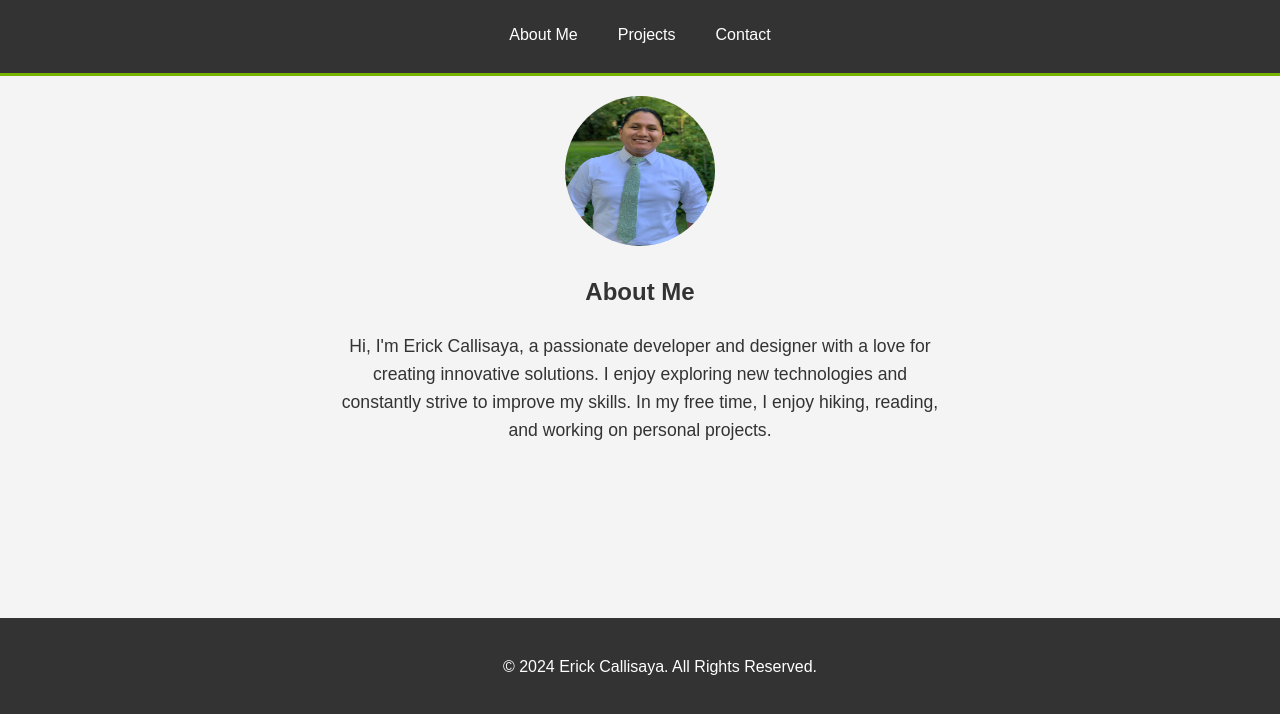
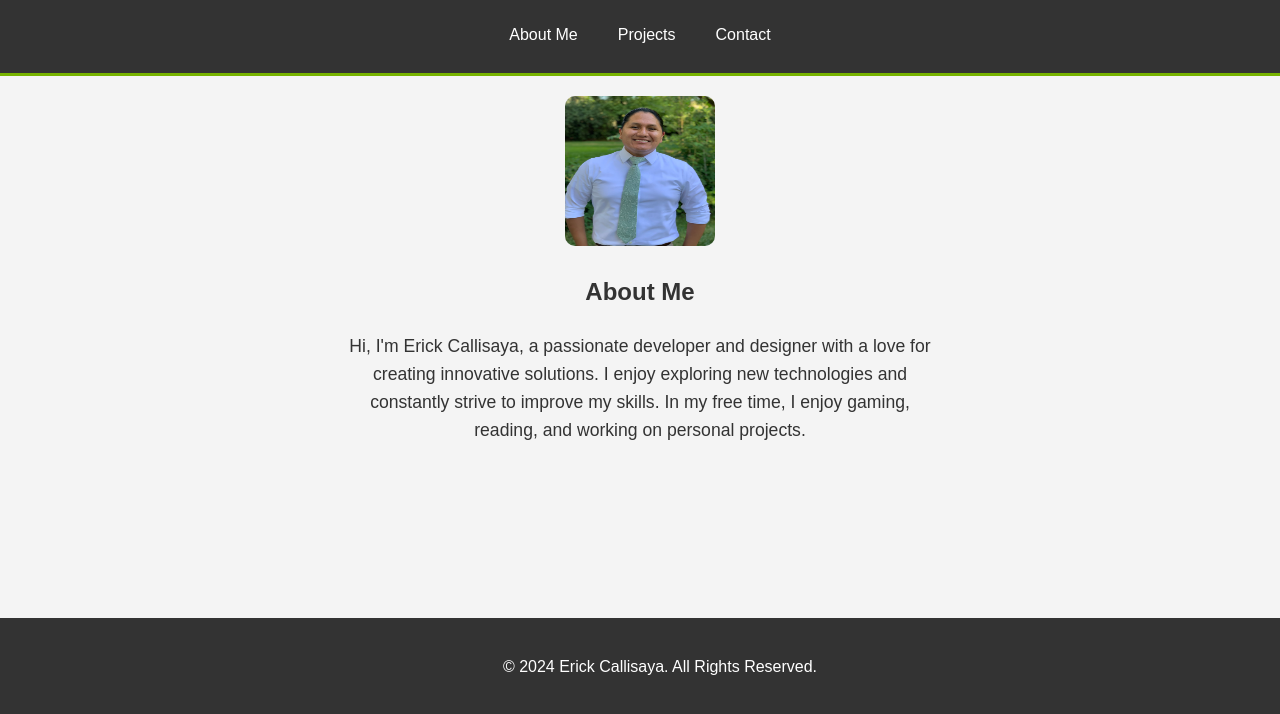
Before and after one commit to Identicalwheel5/Identicalwheel5.github.io, a plain HTML site: page index.html in a window 1280 px wide. Shown: the part 84-798 px from the top of the page. Drawn offline with Linux system fonts and the light colour scheme.

Commit message:
Update index.html
changed image from round to rectangle

```diff
--- a/index.html
+++ b/index.html
@@ -53,7 +53,7 @@
     }
 
     .bio img {
-      border-radius: 50%;
+      border-radius: 10px;  /* Adjust the value as needed */
       width: 150px;
       height: 150px;
     }
@@ -92,7 +92,7 @@
       <img src="IMG_0225.jpg" alt="Erick Callisaya">
       <h2>About Me</h2>
       <p>
-        Hi, I'm Erick Callisaya, a passionate developer and designer with a love for creating innovative solutions. I enjoy exploring new technologies and constantly strive to improve my skills. In my free time, I enjoy hiking, reading, and working on personal projects.
+        Hi, I'm Erick Callisaya, a passionate developer and designer with a love for creating innovative solutions. I enjoy exploring new technologies and constantly strive to improve my skills. In my free time, I enjoy gaming, reading, and working on personal projects.
       </p>
     </div>
   </section>
```
